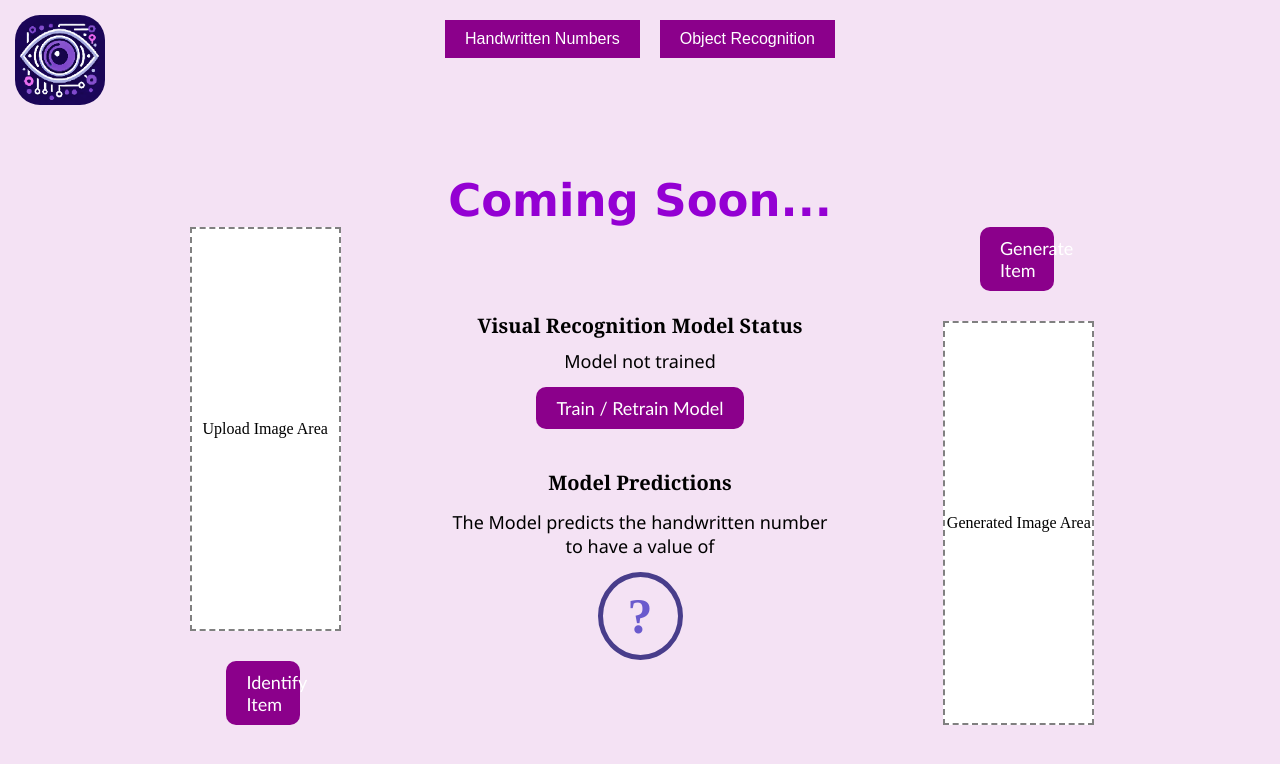
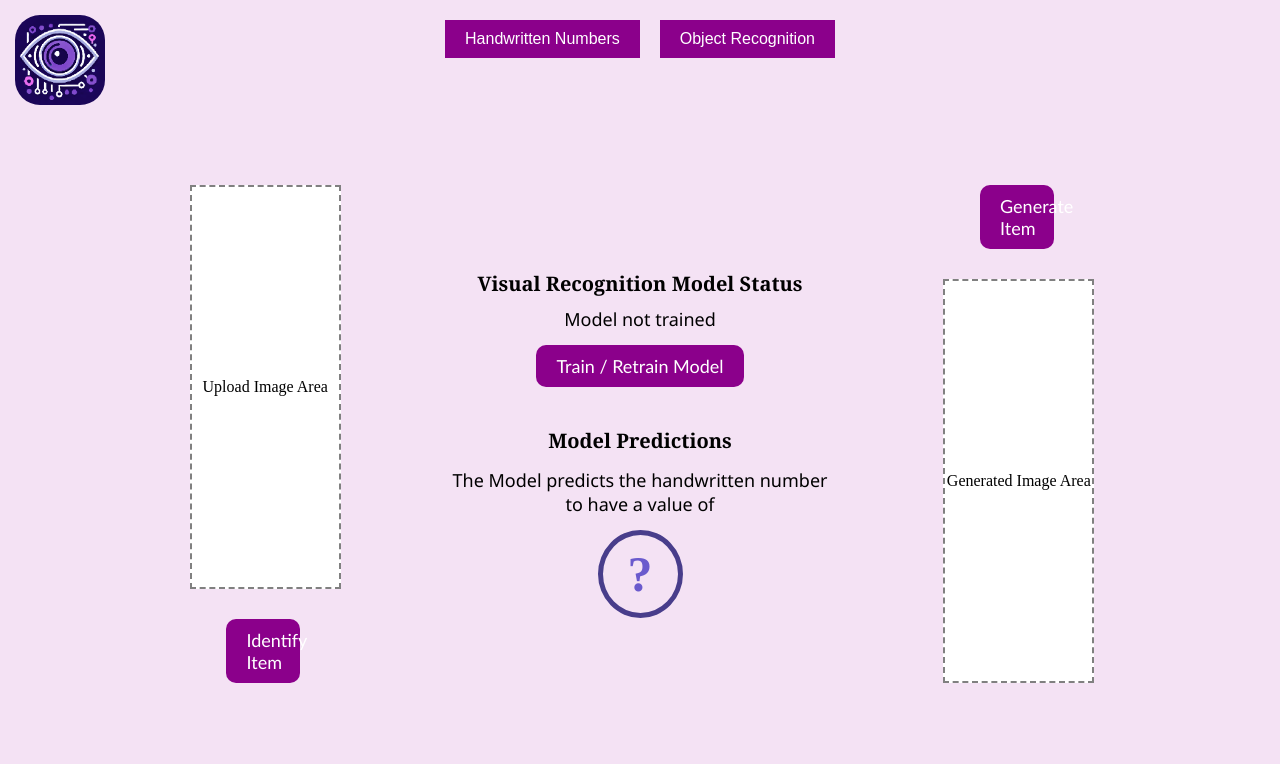
Before and after one commit to t1oluwani/SmartVision, a Vue app in the folder frontend/: page / in a window 1280 px wide. Both pictures are taken after a click on the button "Object Recognition". Shown: the top 764 px of the page. Built offline with nearby package versions, Linux system fonts and the light colour scheme.

Commit message:
rm 'Coming soon'

```diff
--- a/frontend/src/components/ObjectRecognition.vue
+++ b/frontend/src/components/ObjectRecognition.vue
@@ -1,6 +1,5 @@
 <template>
   <div class="OR-Scope">
-    <h1>Coming Soon...</h1>
     <div class="tab-content">
 
       <div class="left-container">
```
